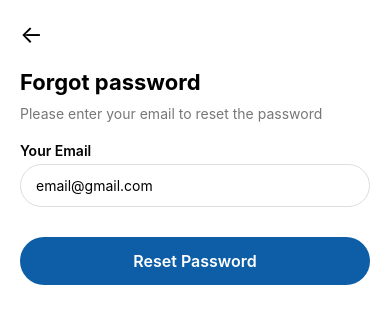
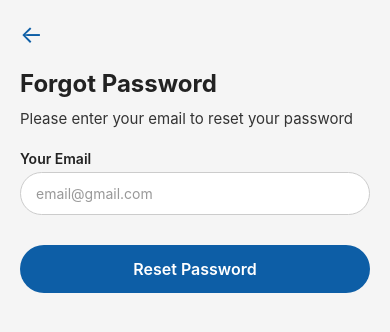
Before and after one commit to CodeBreezes/Ask_Rashid_APP, a React Native app: screen /ForgotPassword in a window 390 px wide. Shown: the top 332 px of the page. Built offline with nearby package versions, Linux system fonts and the light colour scheme.

Commit message:
updated email in the HelpInfoScreen

```diff
--- a/src/screens/Auth/ForgotPasswordScreen.js
+++ b/src/screens/Auth/ForgotPasswordScreen.js
@@ -22,16 +22,13 @@ const ForgotPasswordScreen = ({ navigation }) => {
     try {
       setLoading(true);
 
-      // Build API URL with query param
       const url = `http://appointment.bitprosofttech.com/api/Services/ForgotPassword?email=${encodeURIComponent(
         email
       )}`;
 
       const res = await fetch(url, {
         method: "POST",
-        headers: {
-          Accept: "application/json",
-        },
+        headers: { Accept: "application/json" },
       });
 
       const data = await res.text();
@@ -39,8 +36,6 @@ const ForgotPasswordScreen = ({ navigation }) => {
 
       if (res.ok) {
         setStep("check");
-
-        // Redirect to Login after 5 seconds
         setTimeout(() => {
           navigation.navigate("Login");
         }, 5000);
@@ -71,15 +66,16 @@ const ForgotPasswordScreen = ({ navigation }) => {
 
       {step === "enter" ? (
         <>
-          <Text style={styles.title}>Forgot password</Text>
+          <Text style={styles.title}>Forgot Password</Text>
           <Text style={styles.subtitle}>
-            Please enter your email to reset the password
+            Please enter your email to reset your password
           </Text>
 
           <Text style={styles.label}>Your Email</Text>
           <TextInput
             style={styles.input}
             placeholder="email@gmail.com"
+            placeholderTextColor="#999"
             value={email}
             onChangeText={setEmail}
             keyboardType="email-address"
@@ -98,7 +94,7 @@ const ForgotPasswordScreen = ({ navigation }) => {
         </>
       ) : (
         <>
-          <Text style={styles.title}>Check your email</Text>
+          <Text style={styles.title}>Check Your Email</Text>
           <Text style={styles.subtitle}>
             We sent a reset link to{" "}
             {email.replace(/(.{2})(.*)(@.*)/, "$1***$3")}
@@ -120,19 +116,25 @@ const ForgotPasswordScreen = ({ navigation }) => {
 export default ForgotPasswordScreen;
 
 const styles = StyleSheet.create({
-  container: { flex: 1, backgroundColor: "#fff", padding: 20 },
+  container: {
+    flex: 1,
+    backgroundColor: "#f5f5f5", // slightly soft white for better visibility
+    padding: 20,
+  },
   backButton: { marginBottom: 20 },
-  backArrow: { fontSize: 24 },
-  title: { fontSize: 22, fontWeight: "bold", marginBottom: 10 },
-  subtitle: { fontSize: 14, color: "#777", marginBottom: 20 },
-  label: { fontSize: 14, fontWeight: "600", marginBottom: 5 },
+  backArrow: { fontSize: 24, color: "#0D5EA6" },
+  title: { fontSize: 24, fontWeight: "bold", marginBottom: 10, color: "#222" },
+  subtitle: { fontSize: 15, color: "#333", marginBottom: 20, lineHeight: 22 },
+  label: { fontSize: 14, fontWeight: "600", marginBottom: 5, color: "#222" },
   input: {
     borderWidth: 1,
-    borderColor: "#ddd",
+    borderColor: "#ccc",
     borderRadius: 25,
     padding: 12,
     marginBottom: 20,
     paddingHorizontal: 15,
+    backgroundColor: "#fff",
+    color: "#222",
   },
   button: {
     backgroundColor: "#0D5EA6",
@@ -142,6 +144,6 @@ const styles = StyleSheet.create({
     marginTop: 10,
   },
   buttonText: { color: "#fff", fontSize: 16, fontWeight: "600" },
-  subtitleSmall: { fontSize: 14, color: "#555", marginTop: 20 },
-  link: { color: "#4A4DE6", fontWeight: "600" },
+  subtitleSmall: { fontSize: 14, color: "#444", marginTop: 20 },
+  link: { color: "#0D5EA6", fontWeight: "600" },
 });
--- a/src/screens/HelpInfoScreen.js
+++ b/src/screens/HelpInfoScreen.js
@@ -79,11 +79,13 @@ const HelpInfoScreen = () => {
             <Text style={styles.sectionTitle}>
               <Icon name="headset" size={18} /> Contact Support
             </Text>
-              <Text style={styles.paragraph}>For any support-related questions or concerns, feel free to reach out to us through our Contact Us page or email us directly.</Text>
+            <Text style={styles.paragraph}>For any support-related questions or concerns, feel free to reach out to us through our Contact Us page or email us directly.</Text>
             <TouchableOpacity onPress={() => navigation.navigate('ContactUsScreen')}>
               <Text style={styles.link}>💬 Contact Us</Text>
             </TouchableOpacity>
-
+            <TouchableOpacity onPress={() => Linking.openURL('mailto:info@rashidbahattab.com')}>
+              <Text style={[styles.link, { marginTop: 8 }]}>📧 info@rashidbahattab.com</Text>
+            </TouchableOpacity>
           </View>
 
           {/* Privacy */}
```
